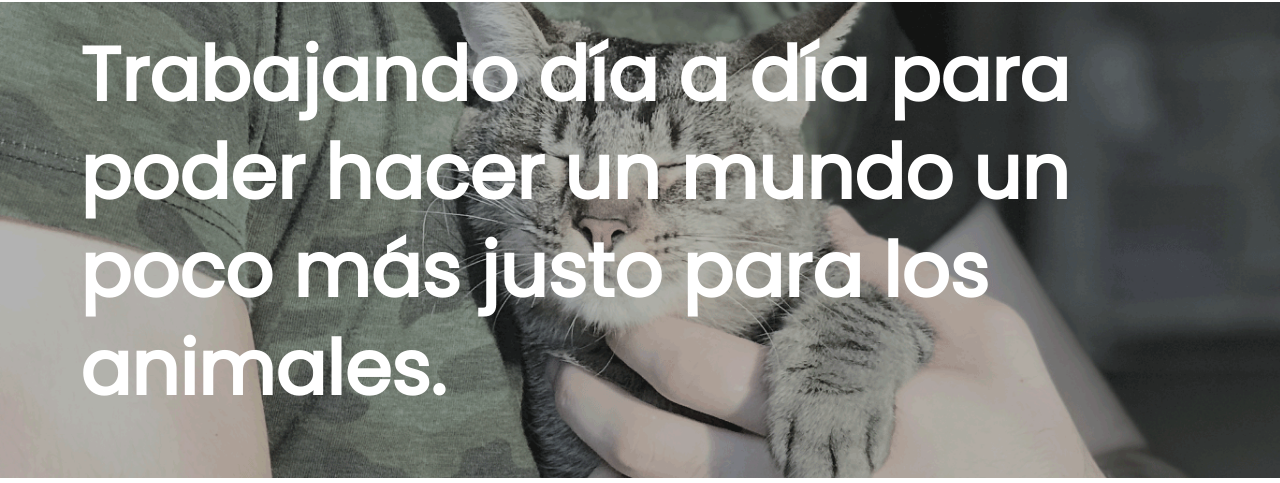
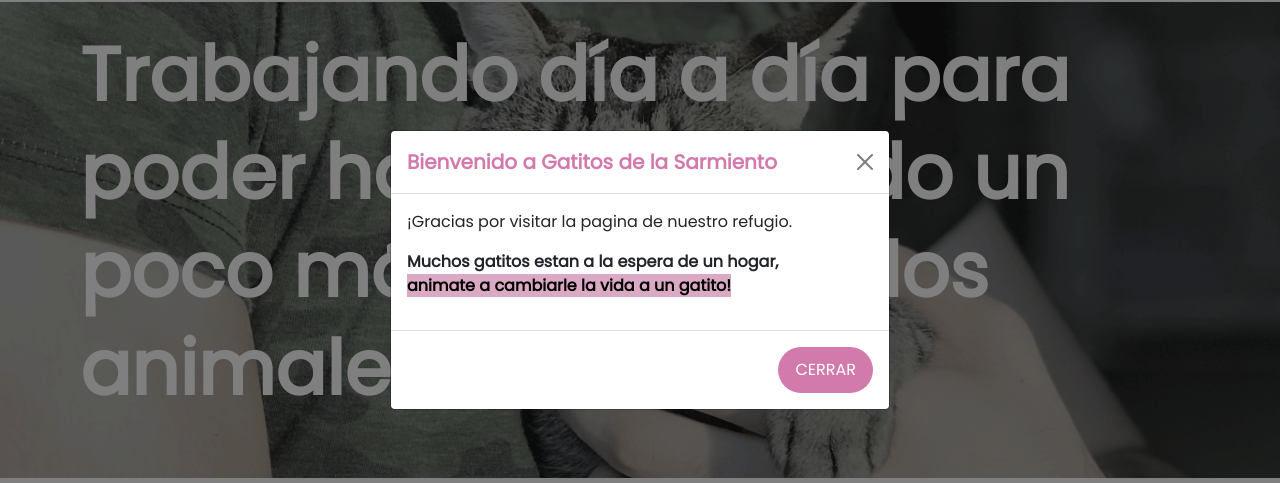
Before and after one commit to beluluciano/ProyectoFinalBAMultiplica, a plain HTML site: page index.html in a window 1280 px wide. Shown: the part 130-613 px from the top of the page. Drawn offline with nearby package versions, Linux system fonts and the light colour scheme.

Commit message:
modal en index

```diff
--- a/index.html
+++ b/index.html
@@ -19,9 +19,10 @@
     <link href="https://fonts.googleapis.com/css2?family=Poppins:wght@100;300;400&display=swap" rel="stylesheet">
 <!-- link a css -->
     <link rel="stylesheet" href="css/styles.css">
-
 <!-- favicon -->
 <link rel="icon" href="./img/favicon_favicon.png" type="image/png">
+<!-- linkeo a js -->
+<script src="../js/script.js"></script>
 </head>
 <body>
     <header class="header-index">
@@ -175,6 +176,24 @@
     <p>© 2023 Gatitos de la Sarmiento. Todos los derechos reservados</p>
 </div>
 
+<!-- Ventana Modal -->
+<div class="modal fade" id="modalBienvenida" tabindex="-1" aria-labelledby="modalBienvenidaLabel" aria-hidden="true">
+    <div class="modal-dialog modal-dialog-centered">
+    <div class="modal-content">
+        <div class="modal-header">
+        <h5 class="modal-title fw-bolder title-modal" id="modalBienvenidaLabel">Bienvenido a Gatitos de la Sarmiento</h5>
+        <button type="button" class="btn-close" data-bs-dismiss="modal" aria-label="Close"></button>
+        </div>
+        <div class="modal-body">
+        <p>¡Gracias por visitar la pagina de nuestro refugio.</p>
+        <p class="fw-bolder">Muchos gatitos estan a la espera de un hogar, <span class="text-nowrap subrayado-modal" style="width: 8rem;">animate a cambiarle la vida a un gatito! </span></p>
+        </div>
+        <div class="modal-footer">
+        <button type="button" class="btn color-primario" data-bs-dismiss="modal">Cerrar</button>
+        </div>
+    </div>
+    </div>
+</div>
 
 <script src="https://unpkg.com/boxicons@2.1.4/dist/boxicons.js"></script>
 <script src="https://cdn.jsdelivr.net/npm/bootstrap@5.1.3/dist/js/bootstrap.bundle.min.js" integrity="sha384-ka7Sk0Gln4gmtz2MlQnikT1wXgYsOg+OMhuP+IlRH9sENBO0LRn5q+8nbTov4+1p" crossorigin="anonymous"></script>
```
